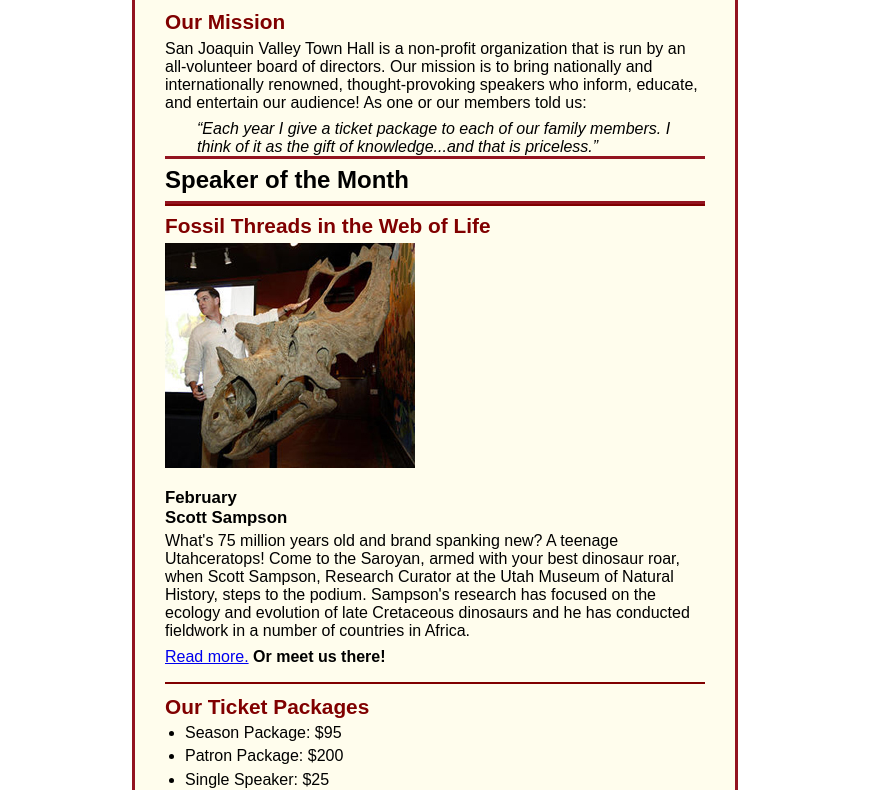
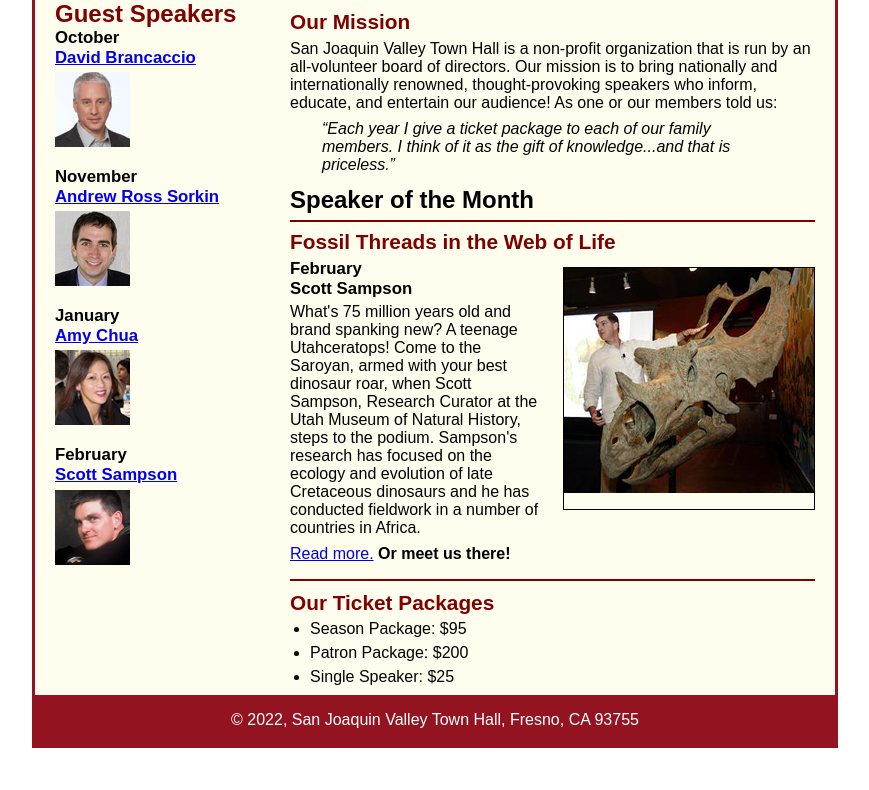
Before and after one commit to ag2654/A08, a plain HTML site: page index.html in a window 1280 px wide. Shown: the part 123-913 px from the top of the page, without its empty margins (205-1074 px from the left). After the commit the page ends 871 px from the top, so only its background shows below. Drawn offline with Linux system fonts and the light colour scheme.

Commit message:
finished assignment

```diff
--- a/index.html
+++ b/index.html
@@ -1,4 +1,3 @@
-
 <!DOCTYPE html>
 <html lang="en">
 
@@ -47,7 +46,7 @@
 		</section>
 
 		<aside>
-			<h1>This season's guest speakers</h1>
+			<h1>Guest Speakers</h1>
 			<h3>October<br><a href="speakers/brancaccio.html">David Brancaccio</a></h3>
 			<img src="images/brancaccio75.jpg" alt="David Brancaccio photo">
 			<h3>November<br><a href="speakers/sorkin.html">Andrew Ross Sorkin</a></h3>
--- a/styles/main.css
+++ b/styles/main.css
@@ -9,7 +9,7 @@
 body {
 	font-family: Arial, Helvetica, sans-serif;
     font-size: 100%;
-    width: 600px;
+    width: 800px;
     margin: 0 auto;
     border: 3px solid #931420;
     background-color: #fffded;
@@ -46,41 +46,42 @@
 	text-shadow: 2px 2px 2px #800000;
 }
 /* the styles for the main content */
-main {
-	clear: left;
+
+section {
+	width: 525px;
+	float: right;
+	padding: 0 20px;
 }
-main {
-	padding: 0 30px;
+
+section h1 {
+	font-size: 150%;
+	padding: .5em 0 .25em 0;
+	margin: 0;
 }
-main h1 {
-	font-size: 150%;
-	padding: .3em 0;
-    border-top: 3px solid #931420;
-    border-bottom: 3px solid #931420;
-}
-main h2 {
+
+section h2 {
 	color: #800000;
 	font-size: 130%;
 	padding: .5em 0 .25em 0;
 }
-main h3 {
+section h3 {
 	font-size: 105%;
 	padding-bottom: .25em;
 }
-main img {
+section img {
 	padding-bottom: 1em;
 }
-main p {
+section p {
 	padding-bottom: .5em;
 }
-main blockquote {
+section blockquote {
 	padding: 0 2em;
 	font-style: italic;
 }
-main ul {
+section ul {
 	padding: 0 0 .25em 1.25em;
 }
-main li {
+section li {
 	padding-bottom: .35em;
 }
 
@@ -98,7 +99,29 @@
 	padding-bottom: .25em;
 }
 
+article img {
+	float: right;
+	margin: .5em 0 1em 1em;
+	border: 1px solid black;
+}
+
 /* the styles for the aside */
+
+aside {
+	width: 215px;
+	float: right;
+	padding: 0 0 20px 20px;
+}
+
+aside h1 {
+	color: #800000;
+}
+
+aside h2 {
+	color: #800000;
+	font-size: 130%;
+	padding: .5em 0 .25em 0;
+}
 
 aside h3 {
 	font-size: 105%;
@@ -111,6 +134,7 @@
 /* the styles for the footer */
 footer {
 	background-color: #931420;
+	clear: both;
 }
 footer p {
 	text-align: center;
```
